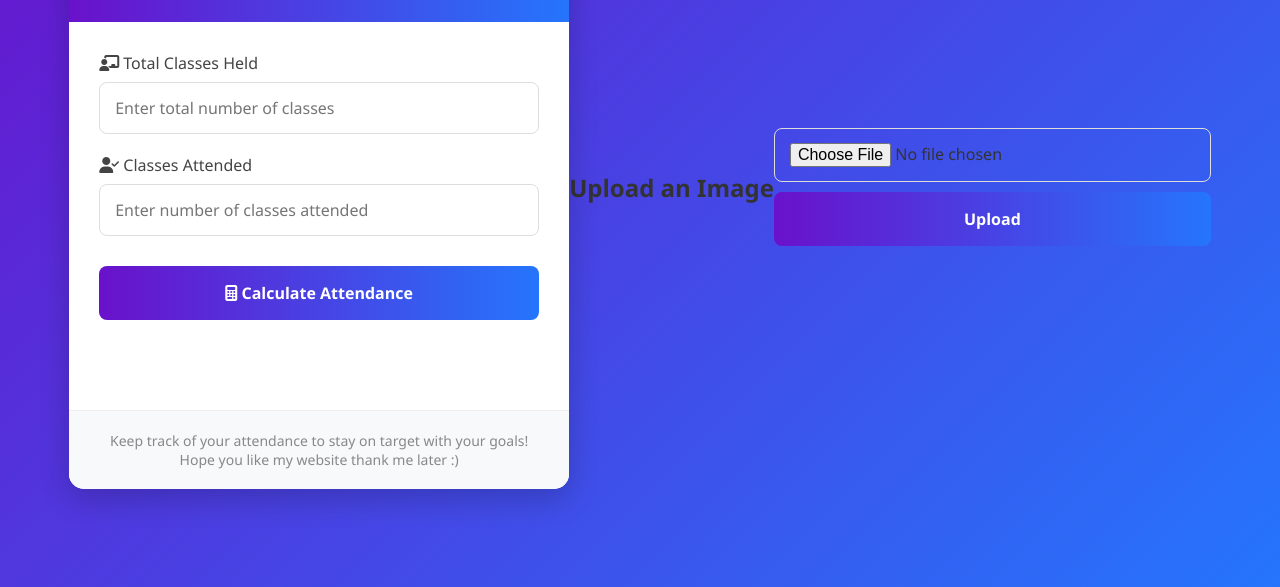
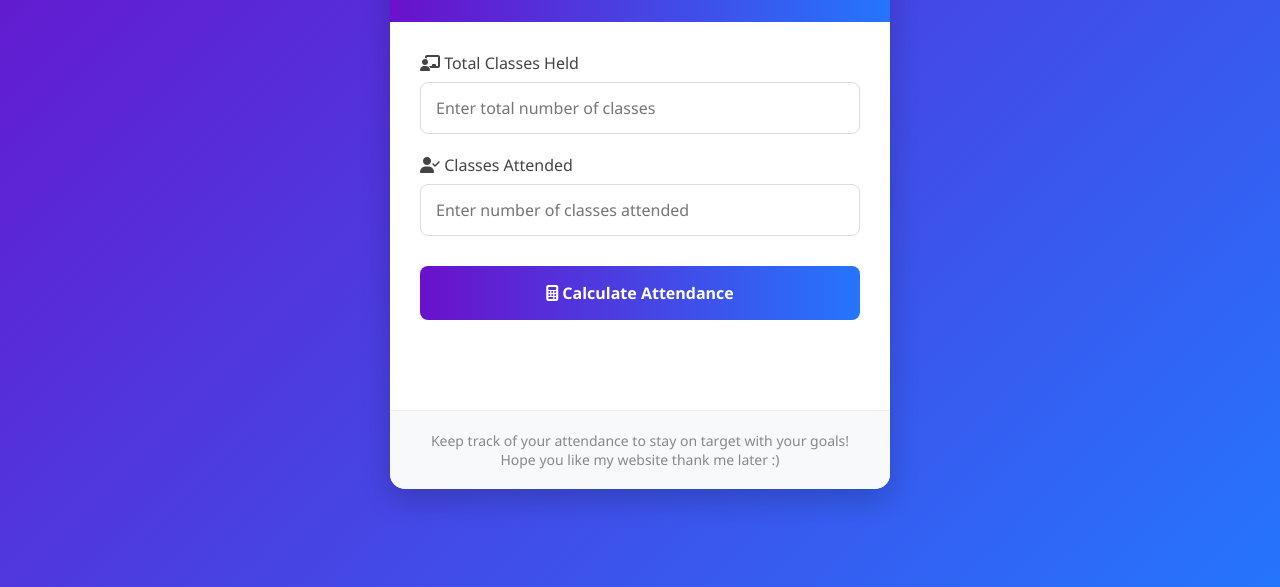
Before and after one commit to Asjadk1/attendance-calculator, a plain HTML site: page index.html in a window 1280 px wide. Shown: the part 213-800 px from the top of the page. Drawn offline with Linux system fonts and the light colour scheme.

Commit message:
Update index.html

```diff
--- a/index.html
+++ b/index.html
@@ -445,13 +445,6 @@
             resultBox.style.display = 'block';
         }
     </script>
-    <title>Image Upload</title>
-</head>
-<body>
-    <h2>Upload an Image</h2>
-    <form action="/upload" method="POST" enctype="multipart/form-data">
-        <input type="file" name="image" accept="image/*" required>
-        <button type="submit">Upload</button>
-    </form>
+
 </body>
 </html>
```
